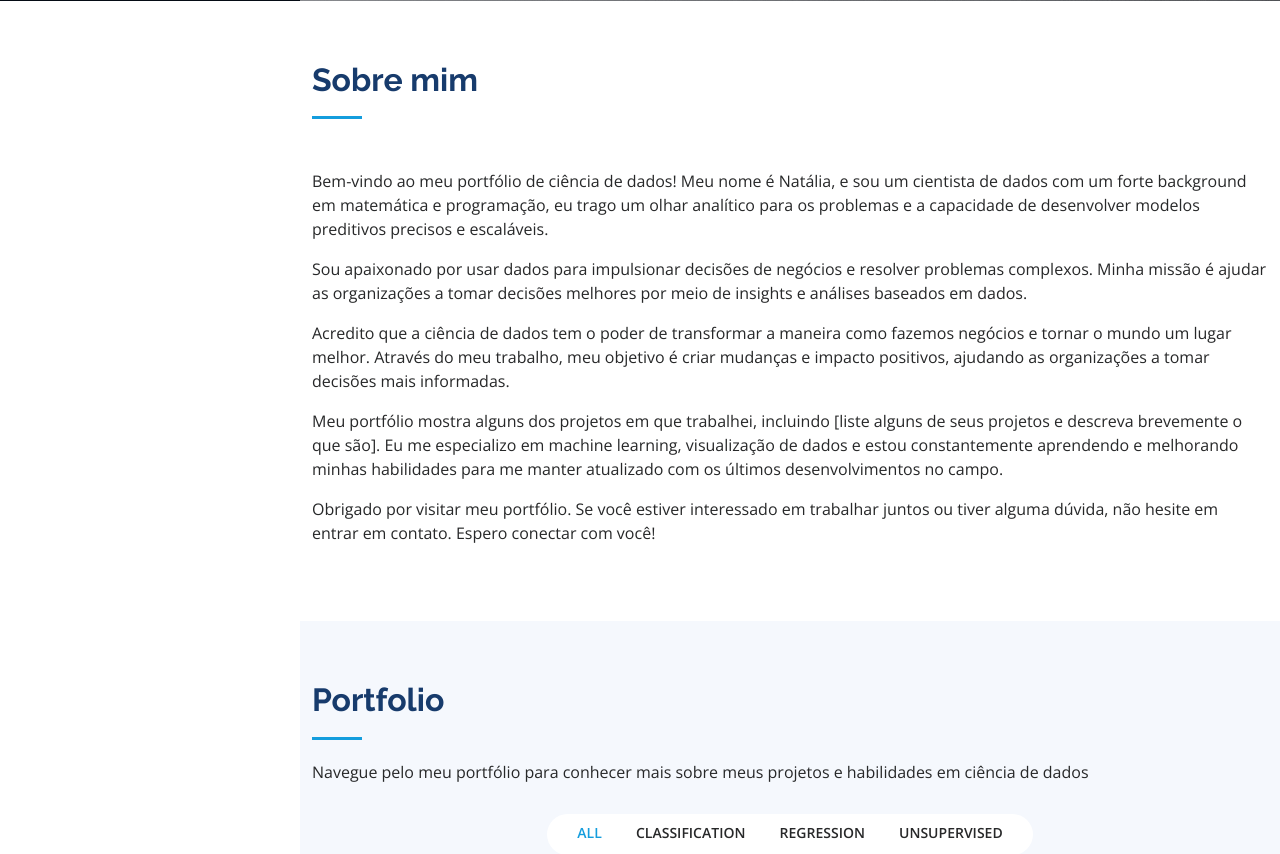
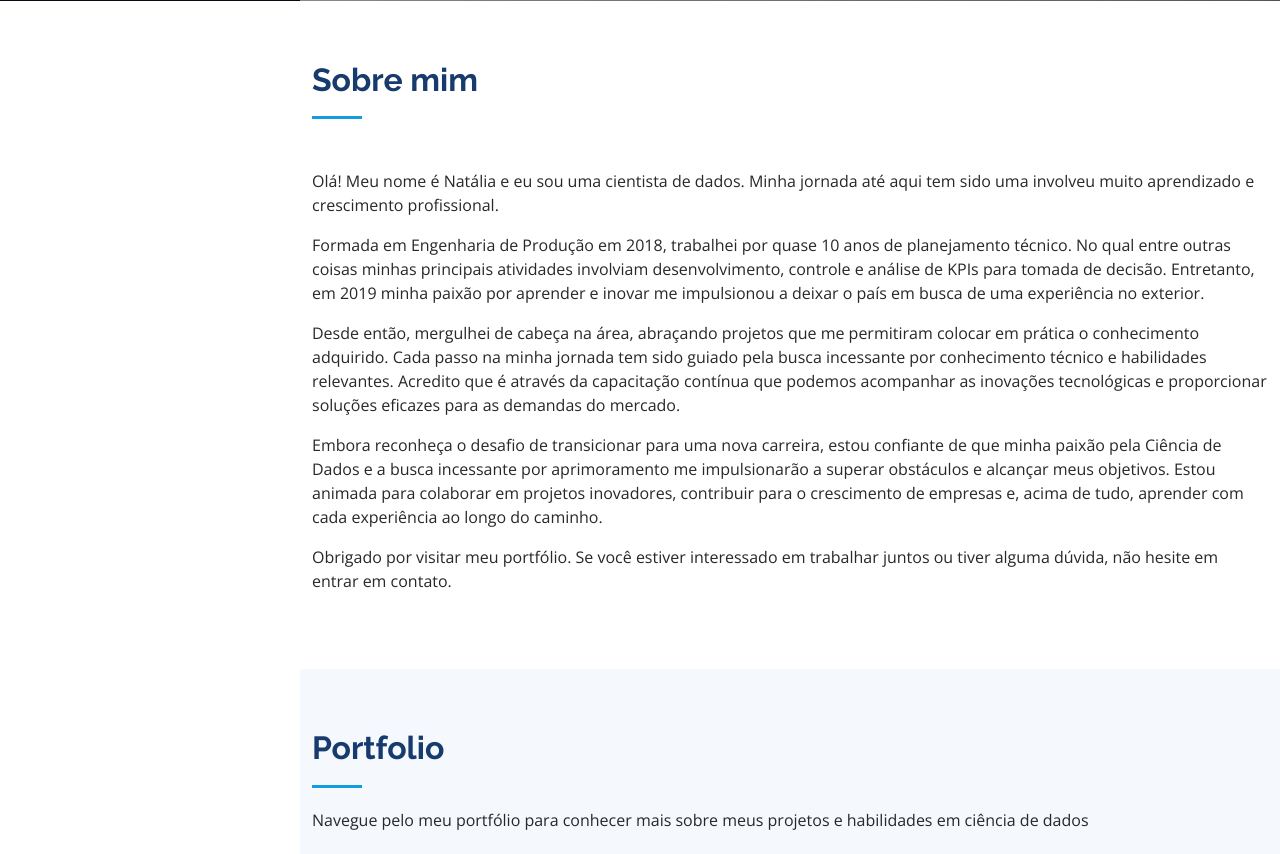
Before and after one commit to natalia-gcvs/natalia-goncalves-portfolio, a Flask app: page / in a window 1280 px wide. Shown: the part 799-1653 px from the top of the page. Run offline with Flask 3, Linux system fonts and the light colour scheme; some libraries are stand-ins or nearby versions.

Commit message:
update main and projects

```diff
--- a/templates/index.html
+++ b/templates/index.html
@@ -87,25 +87,26 @@
         </div>
 
         <div class="row">
-            <p>Bem-vindo ao meu portfólio de ciência de dados! Meu nome é Natália,
-              e sou um cientista de dados com um forte background em matemática e programação, eu trago um olhar
-              analítico para os problemas e a capacidade de desenvolver modelos preditivos precisos e escaláveis.</p>
+              <p>Olá! Meu nome é Natália e eu sou uma cientista de dados. Minha jornada até aqui tem sido uma involveu muito
+              aprendizado e crescimento profissional.</p>
 
-              <p>Sou apaixonado por usar dados para impulsionar decisões de negócios e resolver problemas complexos.
-              Minha missão é ajudar as organizações a tomar decisões melhores por meio de insights e análises baseados
-              em dados.</p>
+              <p>Formada em Engenharia de Produção em 2018, trabalhei por quase 10 anos de planejamento técnico. No qual entre
+              outras coisas minhas principais atividades involviam desenvolvimento, controle e análise de KPIs para tomada de
+              decisão. Entretanto, em 2019 minha paixão por aprender e inovar me impulsionou a deixar o país em busca de uma
+              experiência no exterior.</p>
 
-              <p>Acredito que a ciência de dados tem o poder de transformar a maneira como fazemos negócios
-              e tornar o mundo um lugar melhor. Através do meu trabalho, meu objetivo é criar mudanças e impacto positivos,
-              ajudando as organizações a tomar decisões mais informadas.</p>
+            <p>Desde então, mergulhei de cabeça na área, abraçando projetos que me permitiram colocar em prática o conhecimento
+              adquirido. Cada passo na minha jornada tem sido guiado pela busca incessante por conhecimento técnico e habilidades
+              relevantes. Acredito que é através da capacitação contínua que podemos acompanhar as inovações tecnológicas e proporcionar
+              soluções eficazes para as demandas do mercado.</p>
 
-              <p>Meu portfólio mostra alguns dos projetos em que trabalhei, incluindo [liste alguns de seus projetos e
-              descreva brevemente o que são]. Eu me especializo em machine learning, visualização de dados e
-              estou constantemente aprendendo e melhorando minhas habilidades para me manter atualizado com os últimos
-              desenvolvimentos no campo.</p>
+              <p>Embora reconheça o desafio de transicionar para uma nova carreira, estou confiante de que minha paixão pela Ciência
+                de Dados e a busca incessante por aprimoramento me impulsionarão a superar obstáculos e alcançar meus objetivos.
+                Estou animada para colaborar em projetos inovadores, contribuir para o crescimento de empresas e, acima de tudo,
+                aprender com cada experiência ao longo do caminho.</p>
 
               <p>Obrigado por visitar meu portfólio. Se você estiver interessado em trabalhar juntos ou tiver alguma dúvida,
-              não hesite em entrar em contato. Espero conectar com você!</p>
+              não hesite em entrar em contato.</p>
 
         </div>
 
@@ -148,9 +149,9 @@
 
           <div class="col-lg-4 col-md-6 portfolio-item filter-class">
             <div class="portfolio-wrap">
-              <img src="static/img/portfolio/work_in_progress.jpg" class="img-fluid same-size-img" alt="">
+              <img src="https://storage.googleapis.com/kaggle-datasets-images/128/270/d149695d1f9a97ec54cf673be6430ad7/dataset-cover.jpg" class="img-fluid same-size-img" alt="">
               <div class="portfolio-links">
-                <a href="portfolio-details.html" title="Leia mais"><h6>Work in progress</h6></a>
+                <a href="https://github.com/natalia-gcvs/real_state_project" title="Leia mais"><h6>House Price Prediction</h6></a>
               </div>
             </div>
           </div>
@@ -281,9 +282,9 @@
                     <img src="https://miro.medium.com/v2/resize:fit:1100/format:webp/1*PEDMYbYlyavwE9RYstonAQ.png" class="card-img-top" alt="...">
                     <div class="card-body">
                       <h5 class="card-title"><a href="https://medium.com/@natalia.gcvs/regress%C3%A3o-log%C3%ADstica-uma-vis%C3%A3o-geral-de-uma-t%C3%A9cnica-de-classifica%C3%A7%C3%A3o-bin%C3%A1ria-eba0a4a06518">Regressão Logística</a></h5>
-                      <p class="card-text">A Regressão Logística é uma técnica versátil que combina análise de dados com interpretação
-                          estatística, proporcionando previsões e insights claros. O artigo explora sua matemática,
-                          enfatizando interpretação de coeficientes e seleção de variáveis para melhor compreensão do modelo e decisões confiáveis.</p>
+                      <p class="card-text"> O artigo sobre a Regressão Logística explora a matemática por trás desse algoritmo,
+                          enfatizando interpretação de coeficientes e seleção de variáveis para melhor compreensão do modelo e decisões
+                          confiáveis.</p>
                     </div>
                   </div>
                 </div>
@@ -292,7 +293,7 @@
                     <img src="https://miro.medium.com/v2/resize:fit:828/format:webp/1*G2Zsn9YgOQnLJFgjWayzDQ.png" class="card-img-top" alt="...">
                     <div class="card-body">
                       <h5 class="card-title"><a href="https://medium.com/@natalia.gcvs/support-vector-machines-uma-vis%C3%A3o-geral-3293718ab380">Support Vector Machines</a></h5>
-                      <p class="card-text">No artigo abaixo, foco especificamente nos Support Vector Machines (SVM).
+                      <p class="card-text">Neste artigo, abordo o Support Vector Machines (SVM).
                         Exploro como esse algoritmo funciona, desde o conceito fundamental de hiperplanos de decisão
                         até a intuição por trás do uso de kernels para problemas complexos.</p>
                     </div>
@@ -304,7 +305,7 @@
                     <div class="card-body">
                       <h5 class="card-title"><a href="https://medium.com/@natalia.gcvs/entenda-como-naive-bayes-faz-previs%C3%B5es-484d6b938bed">Naive Bayes</a></h5>
                       <p class="card-text">O algoritmo Naive Bayes é um método de classificação probabilístico baseado no Teorema de Bayes.
-                      Esse algoritmo é especialmente utilizado para tarefas de classificação. Neste artigo discuto
+                      Ele é especialmente utilizado para tarefas de classificação. Neste artigo, discuto
                       a matemática por trás desse algoritmo.</p>
                     </div>
                   </div>
```
